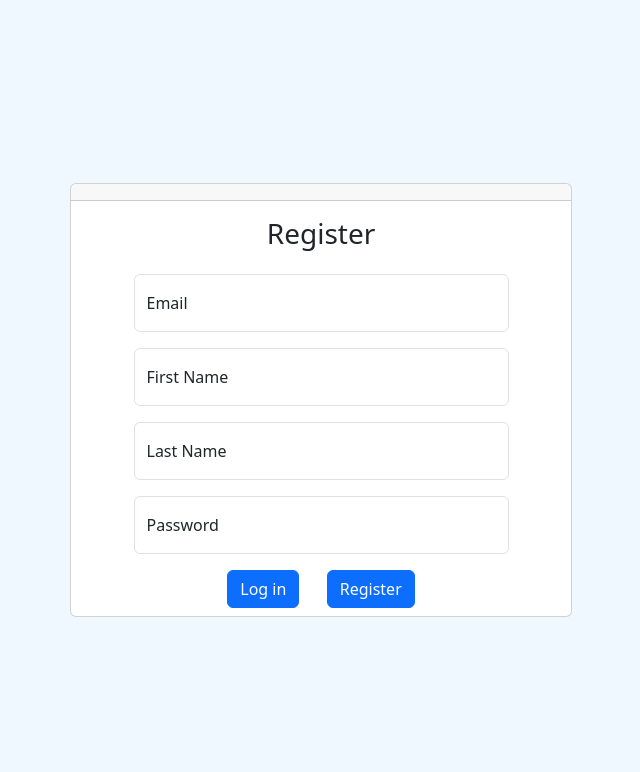
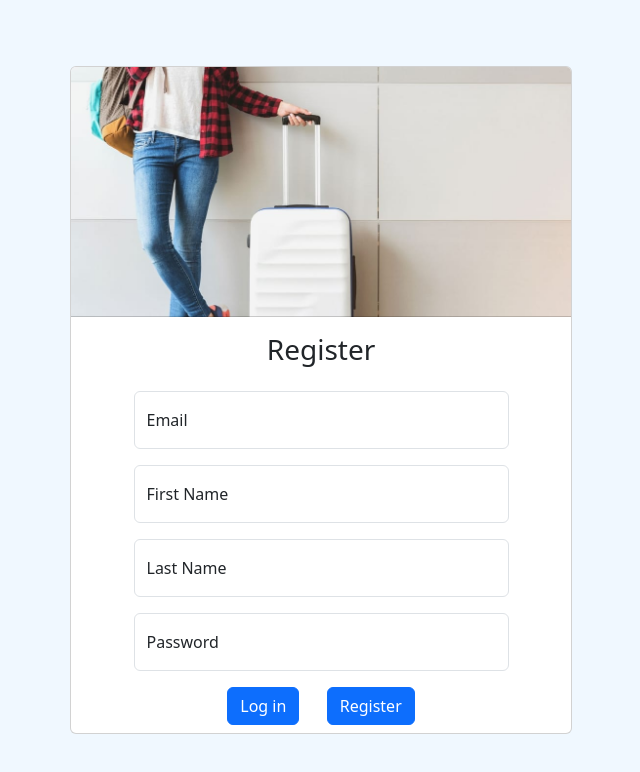
Before and after one commit to Jonathan-Clary/Project2Front-End, a React (Create React App) app in the folder front-end/: page /register in a window 1280 px wide. Shown: the top 772 px of the page, without its empty margins (319-959 px from the left). Built offline with nearby package versions, Linux system fonts and the light colour scheme.

Commit message:
UpdatedRegister

```diff
--- /dev/null
+++ b/front-end/src/components/login-components/registration/Register.css
@@ -0,0 +1,7 @@
+.register-card-header {
+    background-image: url('/public/images/register_user.jpg');
+    background-size: cover;
+    background-repeat: no-repeat;
+    width: 500px!important;
+    height: 250px!important;
+}
--- a/front-end/src/components/login-components/registration/Register.tsx
+++ b/front-end/src/components/login-components/registration/Register.tsx
@@ -1,6 +1,6 @@
 import { useState } from "react"
 import { Button, Card, Container, FloatingLabel, Form } from "react-bootstrap"
-
+import './Register.css'
 export const Register: React.FC = () => {
 
     const[errorMessage, setErrorMessage] = useState('')
@@ -9,7 +9,7 @@ export const Register: React.FC = () => {
     return(
         <Container className = "d-flex justify-content-center align-items-center min-vh-100" style={{ height: '100vh' }}>
             <Card className="register-card">
-                <Card.Header style={{width: '500px'}}></Card.Header>
+                <Card.Header className="register-card-header"style={{width: '500px'}}></Card.Header>
                 <Form className ="w-75 mx-auto d-flex flex-column justify-content-center align-items-center h-100">
                     <h3 className="mb-4 mt-3">Register</h3>
                     <FloatingLabel controlId="floatingInput" label="Email" className="mb-3 w-100">
```
Also changed, not shown: front-end/public/images/register_user.jpg (added).
